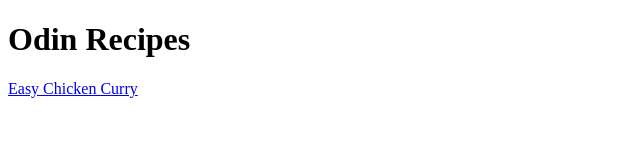
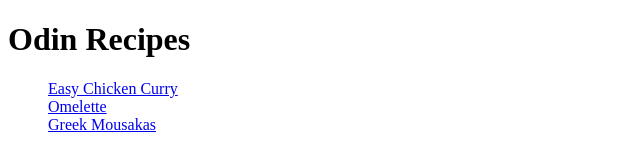
Before and after one commit to mrmeymar/odin-recipes, a plain HTML site: page index.html in a window 1280 px wide. Shown: the whole page, without its empty margins (0-640 px from the left). Drawn offline with Linux system fonts and the light colour scheme.

Commit message:
Update index.html

```diff
--- a/index.html
+++ b/index.html
@@ -1,9 +1,14 @@
 <!DOCTYPE html>
   <head>
     <title>Odin Recipe</title>
+    <link rel="stylesheet" href="styles.css">
   </head>
   <body>
     <h1>Odin Recipes</h1>
-    <a href="recipes/Easy Chicken Curry.html">Easy Chicken Curry</a>
+    <ul>
+    <a href="recipes/Easy Chicken Curry.html">Easy Chicken Curry</a><br>
+    <a href="recipes/Omelette.html">Omelette</a><br>
+    <a href="recipes/Greek Mousakas.html">Greek Mousakas</a>
+    </ul>
   </body>
 </html>
```
